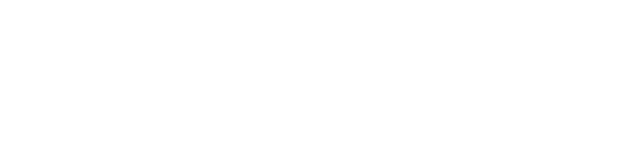
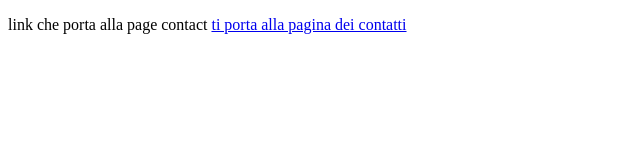
Before and after one commit to Vitto2623/Test-git, a plain HTML site: page index.html in a window 1280 px wide. Shown: the whole page, without its empty margins (0-640 px from the left). Drawn offline with Linux system fonts and the light colour scheme.

Commit message:
add link-contact

```diff
--- a/index.html
+++ b/index.html
@@ -1,12 +1,15 @@
 <!DOCTYPE html>
 <html lang="en">
+
 <head>
     <meta charset="UTF-8">
     <meta http-equiv="X-UA-Compatible" content="IE=edge">
     <meta name="viewport" content="width=device-width, initial-scale=1.0">
     <title>Document</title>
 </head>
+
 <body>
+    <p>link che porta alla page contact <a href="/contacts.html">ti porta alla pagina dei contatti</a></p>
+</body>
 
-</body>
 </html>
```
